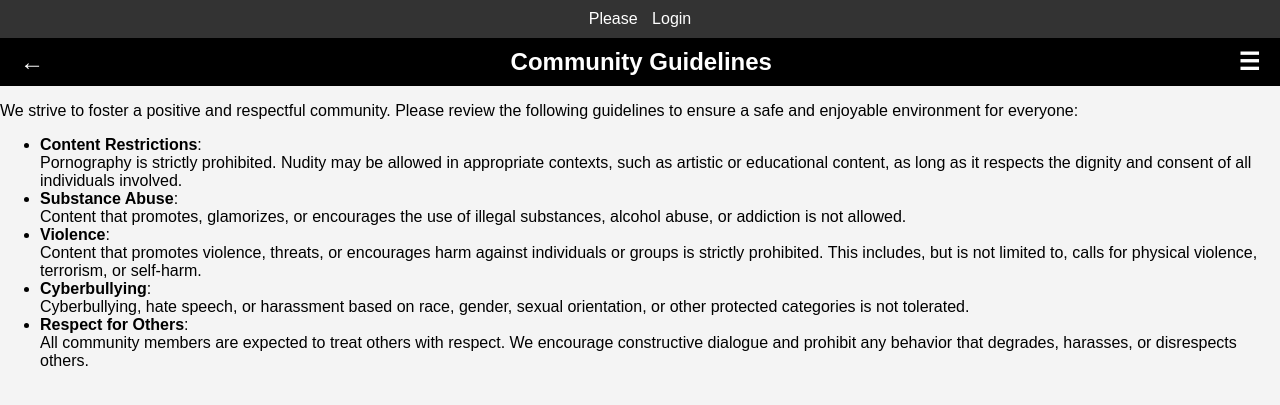
After one commit to Karczel/YumeLink, a Django app: page /settings/community_guidelines in a window 1280 px wide. The commit adds this page. Shown: the top 405 px of the page. Run offline with Django 5.2, Linux system fonts and the light colour scheme; parts of the project's set-up code (start-up, migrations or seed data) failed here and were passed over.

Commit message:
improvise contact us after base styling and add community guideline
- improvise contact us after base styling
- add community guideline
-Debug block button

```diff
--- a/yumelinkapp/templates/base.html
+++ b/yumelinkapp/templates/base.html
@@ -141,6 +141,8 @@
         <hr>
 <!--        <a href="#">Privacy Policy</a>-->
 <!--        <a href="#">Terms of Service</a>-->
+    <a href="{% url 'yumelinkapp:community_guidelines' %}">Community Guidelines</a>
+
 </div>
 
 {% block content %}{% endblock %}
--- a/yumelinkapp/templates/user/user_profile.html
+++ b/yumelinkapp/templates/user/user_profile.html
@@ -136,9 +136,9 @@
             <!-- Block Button -->
             <button
                 id="block-button"
-                class="action-button {% if block %}blocked-button{% else %}block-button{% endif %}"
-                onclick="location.href='{% if block %}{% url 'yumelinkapp:unblock' user_profile.username %}{% else %}{% url 'yumelinkapp:block' user_profile.username %}{% endif %}'">
-                {% if block %}Blocked{% else %}Block{% endif %}
+                class="action-button {% if is_block %}blocked-button{% else %}block-button{% endif %}"
+                onclick="location.href='{% if is_block %}{% url 'yumelinkapp:unblock' user_profile.username %}{% else %}{% url 'yumelinkapp:block' user_profile.username %}{% endif %}'">
+                {% if is_block %}Blocked{% else %}Block{% endif %}
             </button>
         </div>
         {% endif %}
--- /dev/null
+++ b/yumelinkapp/templates/yumelink/community_guidelines.html
@@ -0,0 +1,19 @@
+{% extends 'base.html' %}
+
+{% block extra_css %}{% endblock %}
+
+{% block title %}
+        <div class="title">Community Guidelines</div>
+{% endblock %}
+
+{% block content %}
+    <p>We strive to foster a positive and respectful community. Please review the following guidelines to ensure a safe and enjoyable environment for everyone:</p>
+
+    <ul>
+        <li><strong>Content Restrictions</strong>: <br> Pornography is strictly prohibited. Nudity may be allowed in appropriate contexts, such as artistic or educational content, as long as it respects the dignity and consent of all individuals involved.</li>
+        <li><strong>Substance Abuse</strong>: <br> Content that promotes, glamorizes, or encourages the use of illegal substances, alcohol abuse, or addiction is not allowed.</li>
+        <li><strong>Violence</strong>: <br> Content that promotes violence, threats, or encourages harm against individuals or groups is strictly prohibited. This includes, but is not limited to, calls for physical violence, terrorism, or self-harm.</li>
+        <li><strong>Cyberbullying</strong>: <br> Cyberbullying, hate speech, or harassment based on race, gender, sexual orientation, or other protected categories is not tolerated.</li>
+        <li><strong>Respect for Others</strong>: <br> All community members are expected to treat others with respect. We encourage constructive dialogue and prohibit any behavior that degrades, harasses, or disrespects others.</li>
+    </ul>
+{% endblock %}
--- a/yumelinkapp/templates/yumelink/setting_t.html
+++ b/yumelinkapp/templates/yumelink/setting_t.html
@@ -25,8 +25,9 @@
 {% block content %}
 <div class="content">
         <div class="menu-item" onclick="location.href='{% url 'yumelinkapp:account_manage' %}';">Account manage </div>
-        <div class="menu-item" onclick="location.href=#;">filter content </div>
+<!--        <div class="menu-item" onclick="location.href=#;">filter content </div>-->
         <div class="menu-item" onclick="location.href='{% url 'yumelinkapp:notifications' %}';">Notification </div>
         <div class="menu-item" onclick="location.href='{% url 'yumelinkapp:contact' %}';">Contact </div>
+    <div class="menu-item" onclick="location.href='{% url 'yumelinkapp:community_guidelines' %}';">Community Guidelines</div>
     </div>
 {% endblock %}
--- a/yumelinkapp/urls.py
+++ b/yumelinkapp/urls.py
@@ -1,6 +1,5 @@
 from django.urls import path
 
-import yumelinkapp.views.chat.chatroom_detail_view
 from . import views
 
 
@@ -12,7 +11,7 @@ urlpatterns = [
 
     # Chat Room URLs
     path('chat_room/', views.ChatRoomView.as_view(), name='chat_room'),  # Chat rooms list
-    path('chat_room/<int:pk>/', yumelinkapp.views.chat.chatroom_detail_view.ChatRoomDetailView.as_view(), name='chat_room_detail'),
+    path('chat_room/<int:pk>/', views.ChatRoomDetailView.as_view(), name='chat_room_detail'),
     path('chat_room/new', views.ChatRoomView.as_view(), name='chat_room'),  # Chat rooms list
 
     # Post URLs
@@ -42,4 +41,5 @@ urlpatterns = [
     path('reports/', views.ReportView.as_view(), name='reports'),
     path('settings/contact/', views.ContactView.as_view(), name='contact'),
     path('settings/account_manage/change_password/', views.ChangePasswordView.as_view(), name='change_password'),
-]
+    path('settings/community_guidelines', views.CommunityGuidelinesView.as_view(), name='community_guidelines'),
+    ]
--- a/yumelinkapp/views/chat/__init__.py
+++ b/yumelinkapp/views/chat/__init__.py
@@ -0,0 +1,3 @@
+from .chatroom_view import ChatRoomView
+# from .create_chatroom_view import
+from .chatroom_detail_view import ChatRoomDetailView
--- a/yumelinkapp/views/chat/create_chatroom_view.py
+++ b/yumelinkapp/views/chat/create_chatroom_view.py
@@ -1 +1,3 @@
 def create_chatroom(request):
+    # receive post data as form and send invite noti where one approve and join
+    pass
--- a/yumelinkapp/views/post/home_view.py
+++ b/yumelinkapp/views/post/home_view.py
@@ -24,5 +24,5 @@ class HomeView(TemplateView):
         return context
 
     def post(self, request, *args, **kwargs):
-        # add create post as request post
+        # add create post as request post/use url create_post
         return HttpResponse(self.get(request))
--- a/yumelinkapp/views/settings/__init__.py
+++ b/yumelinkapp/views/settings/__init__.py
@@ -0,0 +1,5 @@
+from .settings_view import SettingView
+from .account_manage_view import AccountManageView
+from .contact_view import ContactView
+from .notification_view import NotificationView
+from .community_guidelines import CommunityGuidelinesView
--- /dev/null
+++ b/yumelinkapp/views/settings/community_guidelines.py
@@ -0,0 +1,4 @@
+from django.views.generic import TemplateView
+
+class CommunityGuidelinesView(TemplateView):
+    template_name = 'yumelink/community_guidelines.html'
--- a/yumelinkapp/views/user/__init__.py
+++ b/yumelinkapp/views/user/__init__.py
@@ -0,0 +1,4 @@
+from .relationship import*
+from .signup_view import SignupView
+from .profile_view import ProfileView
+from .password_view import ChangePasswordView
--- a/yumelinkapp/views/user/profile_view.py
+++ b/yumelinkapp/views/user/profile_view.py
@@ -1,3 +1,4 @@
+from django.contrib import messages
 from django.shortcuts import get_object_or_404
 from django.views.generic import DetailView
 from django.contrib.auth.mixins import LoginRequiredMixin
@@ -55,6 +56,7 @@ class ProfileView(LoginRequiredMixin, DetailView):
 
         if user != viewed_user:
             context['follow'] = Follow.objects.filter(follower=user, user=viewed_user).exists()
-            context['block'] = Block.objects.filter(blocker=user, blocked=viewed_user).exists()
+            context['is_block'] = Block.objects.filter(blocker=user, blocked=viewed_user).exists()
 
+        # messages.info(self.request, context)
         return context
--- a/yumelinkapp/views/user/relationship/__init__.py
+++ b/yumelinkapp/views/user/relationship/__init__.py
@@ -0,0 +1,5 @@
+from .block_view import block
+from .follow_view import follow
+from .unblock_view import unblock
+from .unfollow_view import unfollow
+from .user_relationship_view import UserRelationShipView
```
Also changed, not shown: yumelinkapp/templates/yumelink/contact.html (+3 -32 lines), yumelinkapp/views/__init__.py (+4 -8 lines), yumelinkapp/views/post/__init__.py (+13 -0 lines).
